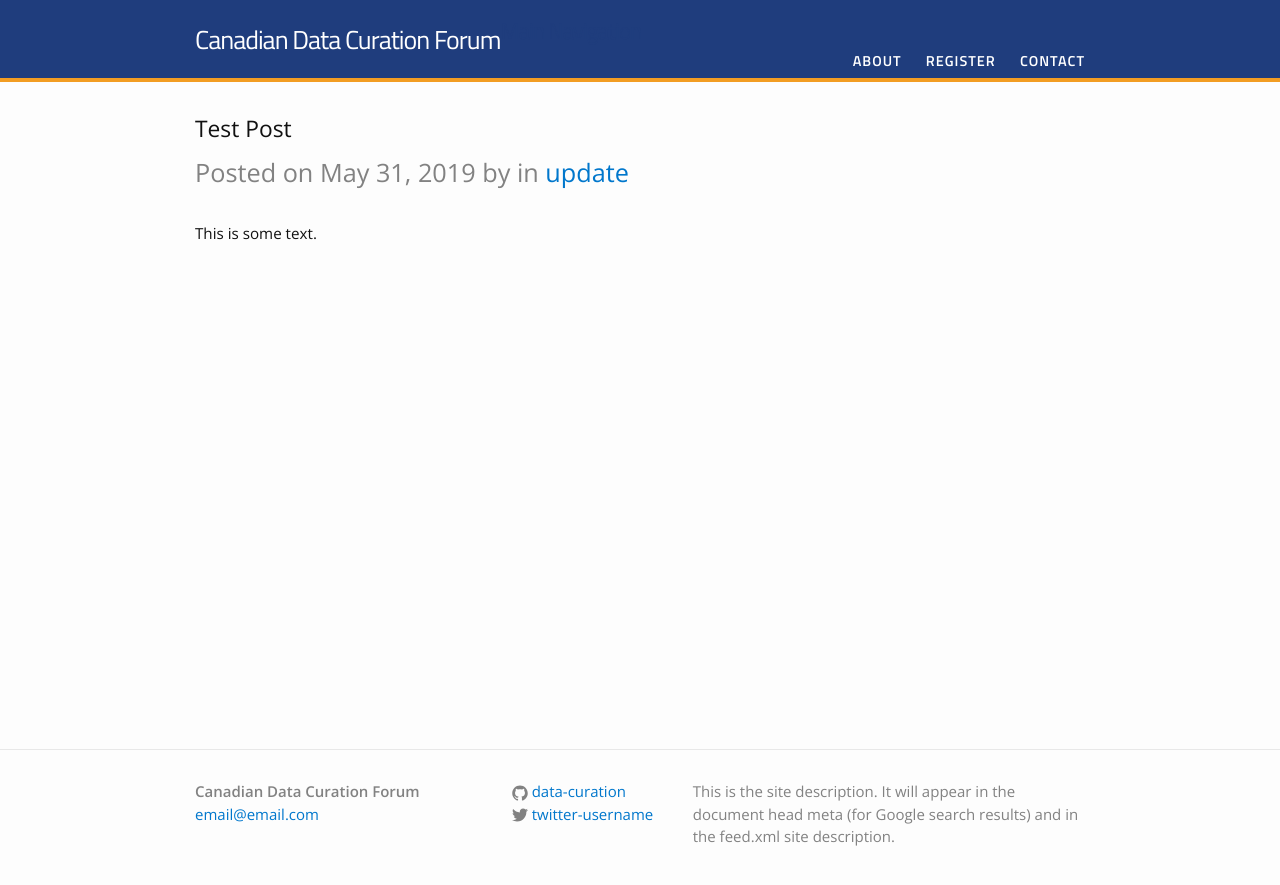
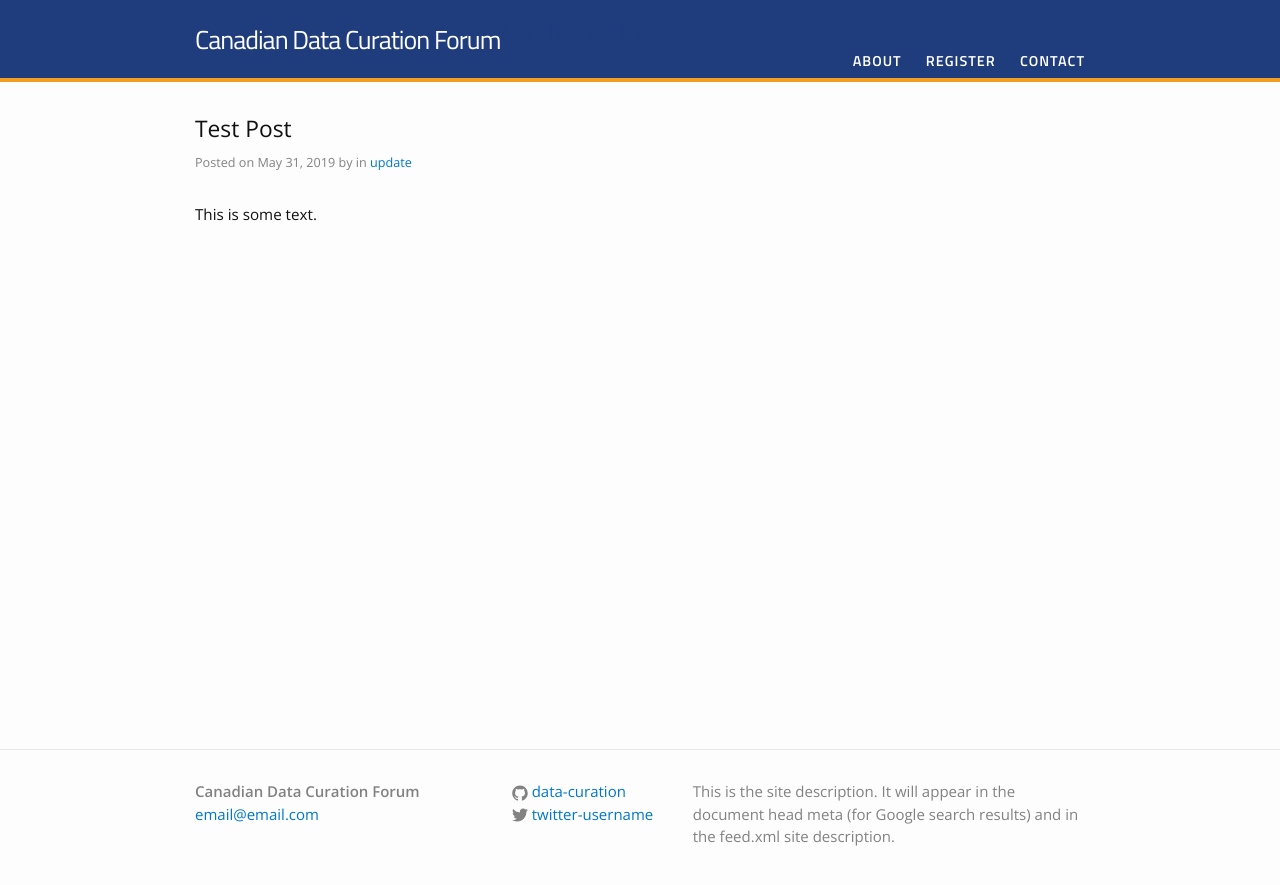
Before and after one commit to data-curation/data-curation.github.io, a Jekyll site: the page built from _posts/2019-05-31-test-post.md, in a window 1280 px wide. Shown: the top 885 px of the page. Built offline with Jekyll 4.4.1, drawn with Linux system fonts in a browser that asks for light colours.

Commit message:
Update _layout.scss

```diff
--- a/_sass/_layout.scss
+++ b/_sass/_layout.scss
@@ -162,13 +162,13 @@
 }
 
 .post-meta {
-    font-size: $small-font-size * 2;
+    font-size: $small-font-size;
     color: $grey-color;
 }
 
 .post-link {
     display: block;
-    font-size: 24px;
+    font-size: 30px;
 }
 
 
```
